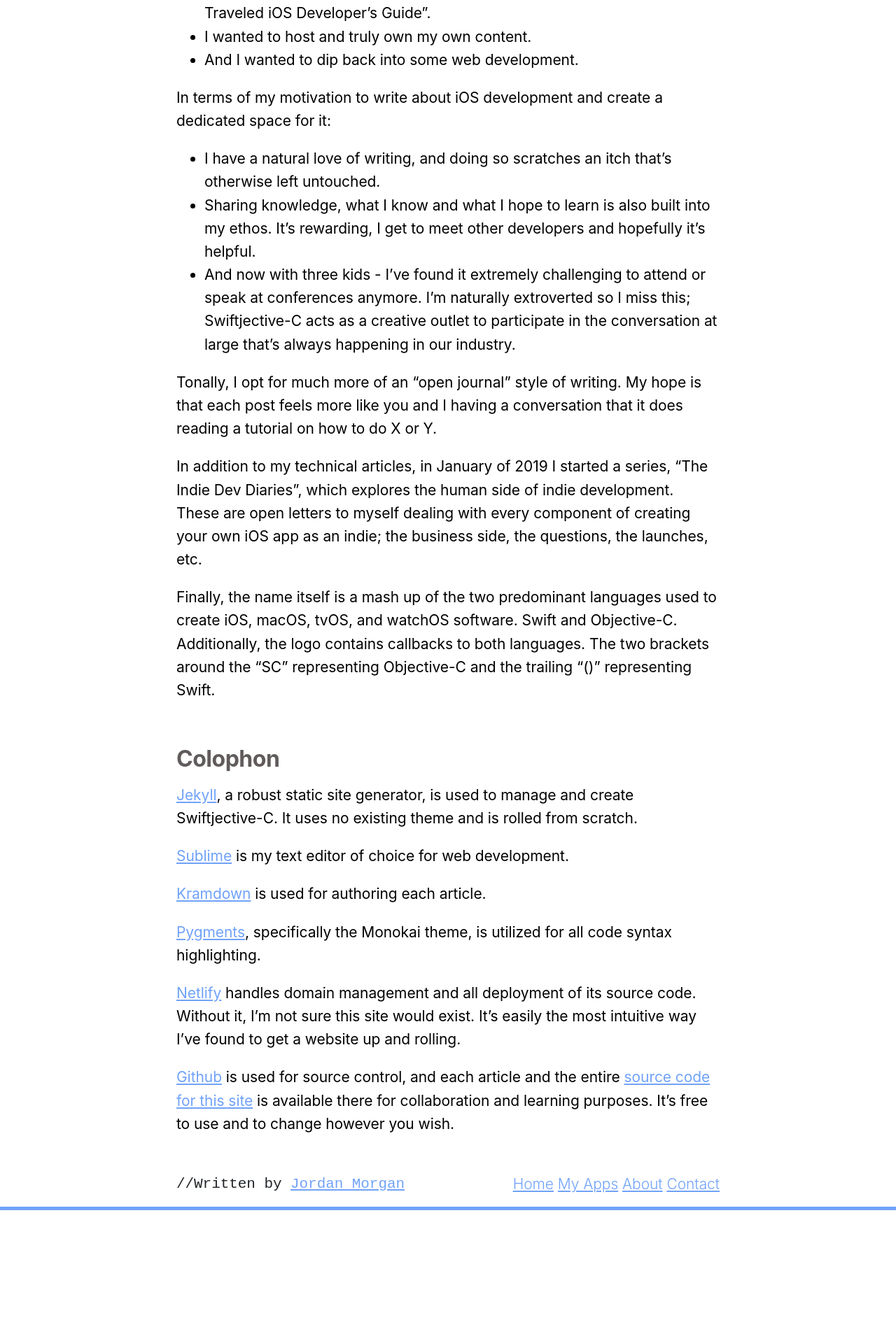
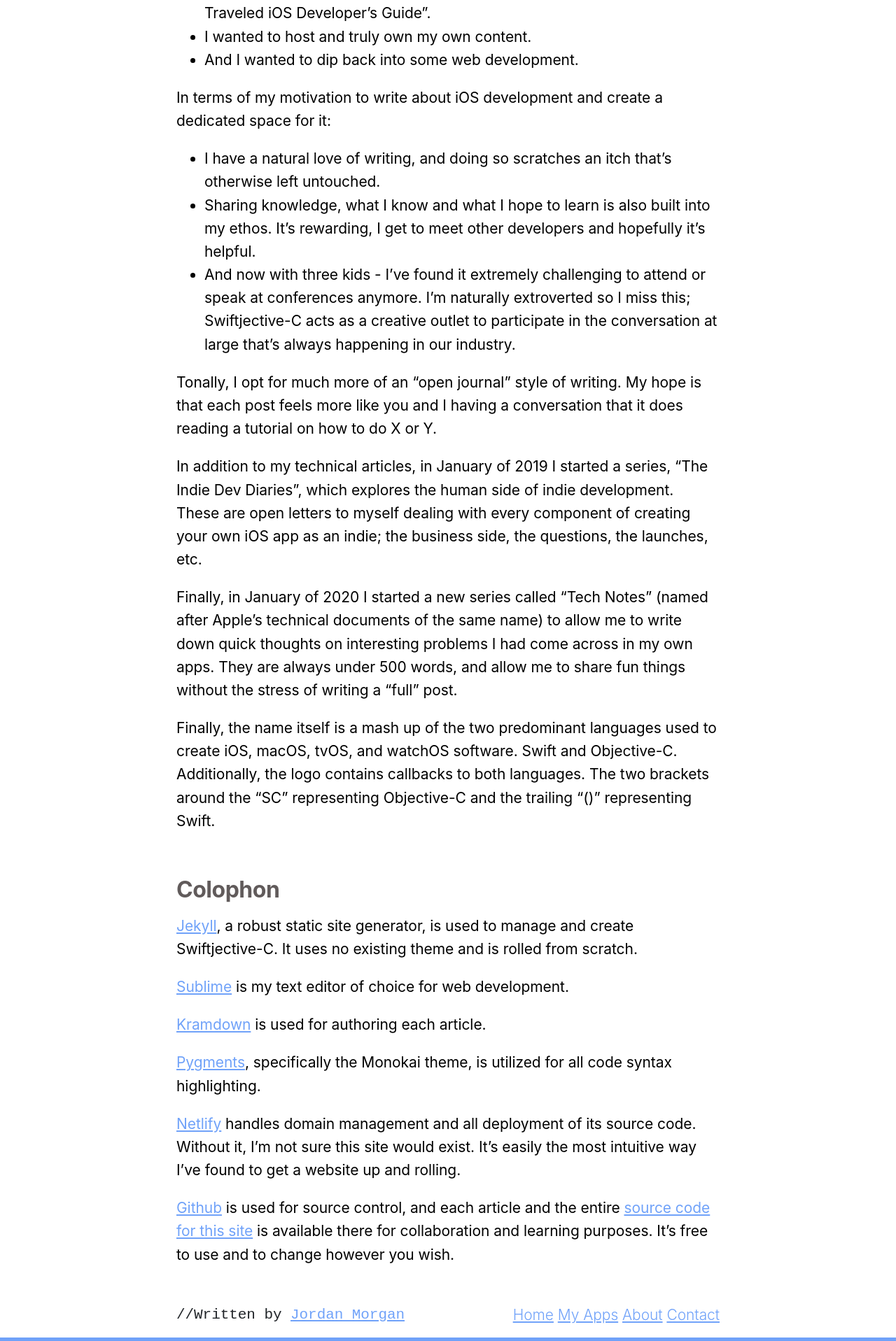
Before and after one commit to hassaan4584/Swiftjective-C, a Jekyll site: the page built from about.md, in a window 1280 px wide. Shown: the part 2731-4648 px from the top of the page at 70% size. Built offline with Jekyll 4.4.1, drawn with Linux system fonts in a browser that asks for light colours; before the commit the page ends 4461 px from its top, so only the background shows below that.

Commit message:
Tech notes: DDS

```diff
--- a/_includes/articleTag.html
+++ b/_includes/articleTag.html
@@ -1,6 +1,10 @@
 {% if post.tags[0] == "The Indie Dev Diaries" %}
 <small class="articleTagIndie">
     Indie Dev Diaries
+</small>
+{% else if post.tags[0] == "Tech Notes" %}
+<small class="articleTechNote">
+    Tech Note
 </small>
 {% else %}
 <small class="articleTag">
--- a/_layouts/post.html
+++ b/_layouts/post.html
@@ -13,6 +13,8 @@
                 <section id="articleHeaderSection">
                     {% if page.tags[0] == "The Indie Dev Diaries" %}
                         <i>The Indie Dev Diaries Presents...</i>
+                    {% else if page.tags[0] == "Tech Notes"%}
+                        <i>Today in Tech Notes...</i>
                     {% else %}
                         <i>Now serving...</i>
                     {% endif %}
--- a/_sass/themes.scss
+++ b/_sass/themes.scss
@@ -30,7 +30,6 @@
      align-items: center;
      align-content: center;
      padding:8px;
-     margin:5px;
  }
 
  /* Tags
@@ -44,6 +43,16 @@
      font-size: 12px;
      display: block;
      width: 108px;
+ }
+
+  .articleTechNote {
+     background-color: $secondary-color;
+     color: white;
+     padding: 4px 6px 4px 6px;
+     border-radius: 6px;
+     font-size: 12px;
+     display: block;
+     width: 74px;
  }
 
  .articleTagIndie {
@@ -209,7 +218,6 @@
  }
 
  @media (prefers-color-scheme: dark) {
-
      h1,
      h2,
      h3,
--- a/_sass/vars.scss
+++ b/_sass/vars.scss
@@ -5,8 +5,8 @@
  $grid-header-color: #314A4F;
  $middle-Width: 50vw;
  $top-padding:32px;
- $text-inverse:#FFFFFF;
+ $text-white:#FFFFFF;
 
   @media (prefers-color-scheme: dark) {
-  	 $text-inverse:#000000;
+
   }
--- a/about.md
+++ b/about.md
@@ -65,6 +65,8 @@
 
 In addition to my technical articles, in January of 2019 I started a series, "The Indie Dev Diaries", which explores the human side of indie development. These are open letters to myself dealing with every component of creating your own iOS app as an indie; the business side, the questions, the launches, etc.
 
+Finally, in January of 2020 I started a new series called "Tech Notes" (named after Apple's technical documents of the same name) to allow me to write down quick thoughts on interesting problems I had come across in my own apps. They are always under 500 words, and allow me to share fun things without the stress of writing a "full" post.
+
 Finally, the name itself is a mash up of the two predominant languages used to create iOS, macOS, tvOS, and watchOS software. Swift and Objective-C. Additionally, the logo contains callbacks to both languages. The two brackets around the "SC" representing Objective-C and the trailing "()" representing Swift.
 
 ### Colophon
```
Also changed, not shown: _posts/2020-01-15-Spend-Stack-Best-In-Class.md (+4 -4 lines), _posts/2020-1-22-Diffable-Datasource-Empty-View.md (added, +151 -0 lines), assets/images/empty.jpeg (added), assets/images/emptySS.jpeg (added), 10 other files.
